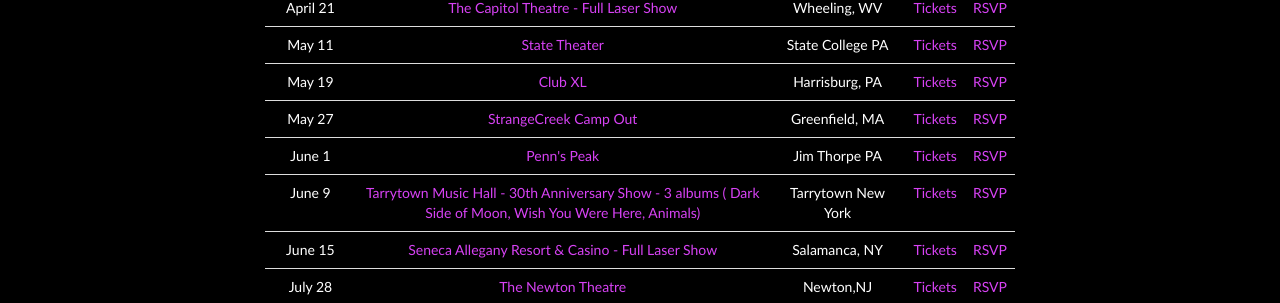
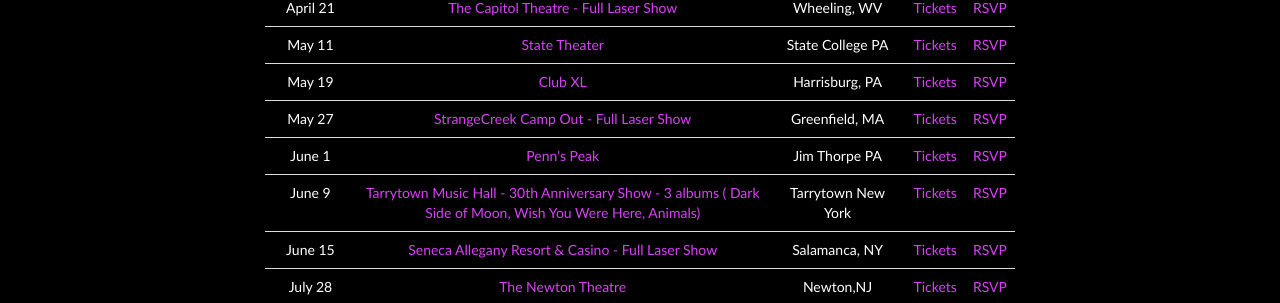
Before and after one commit to machineweb/machineweb.github.io, a Jekyll site: the page built from index.html, in a window 1280 px wide and 900 px high, scrolled down 1010 px. Shown: the part 150-453 px from the top of the window. Built offline with Jekyll 4.4.1, drawn with Linux system fonts in a browser that asks for light colours; comment, search, counter and statistics services are not loaded.

Commit message:
Updated tour

```diff
--- a/_data/tour.yml
+++ b/_data/tour.yml
@@ -3396,7 +3396,7 @@
     order: "1526702400000"
 
   - date: "May 27 2018"
-    venue: "StrangeCreek Camp Out"
+    venue: "StrangeCreek Camp Out - Full Laser Show"
     venue-url: "http://strangecreekcampout.com/"
     location: "Greenfield, MA"
     tickets-url: "http://strangecreekcampout.com/"
```
